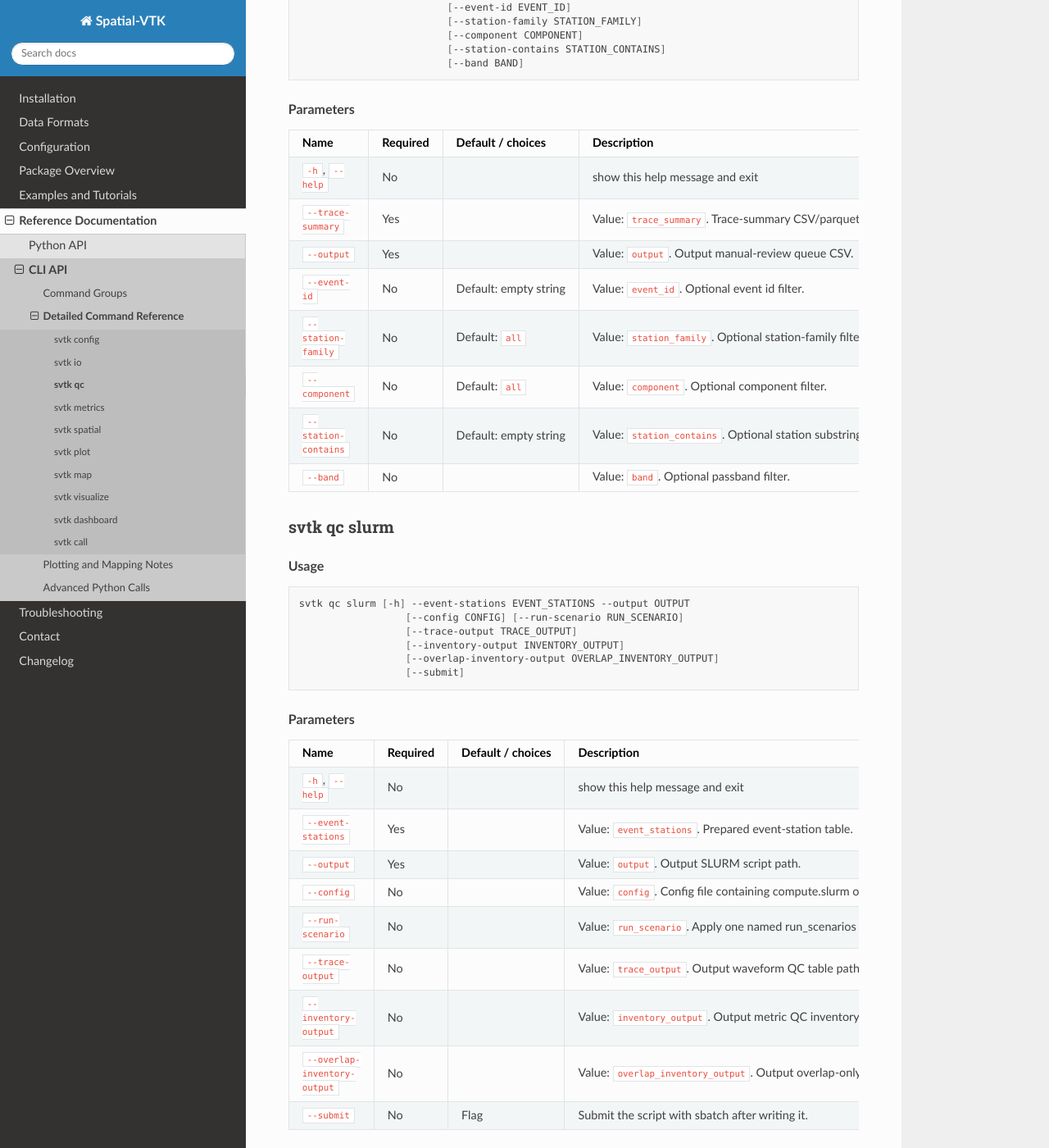
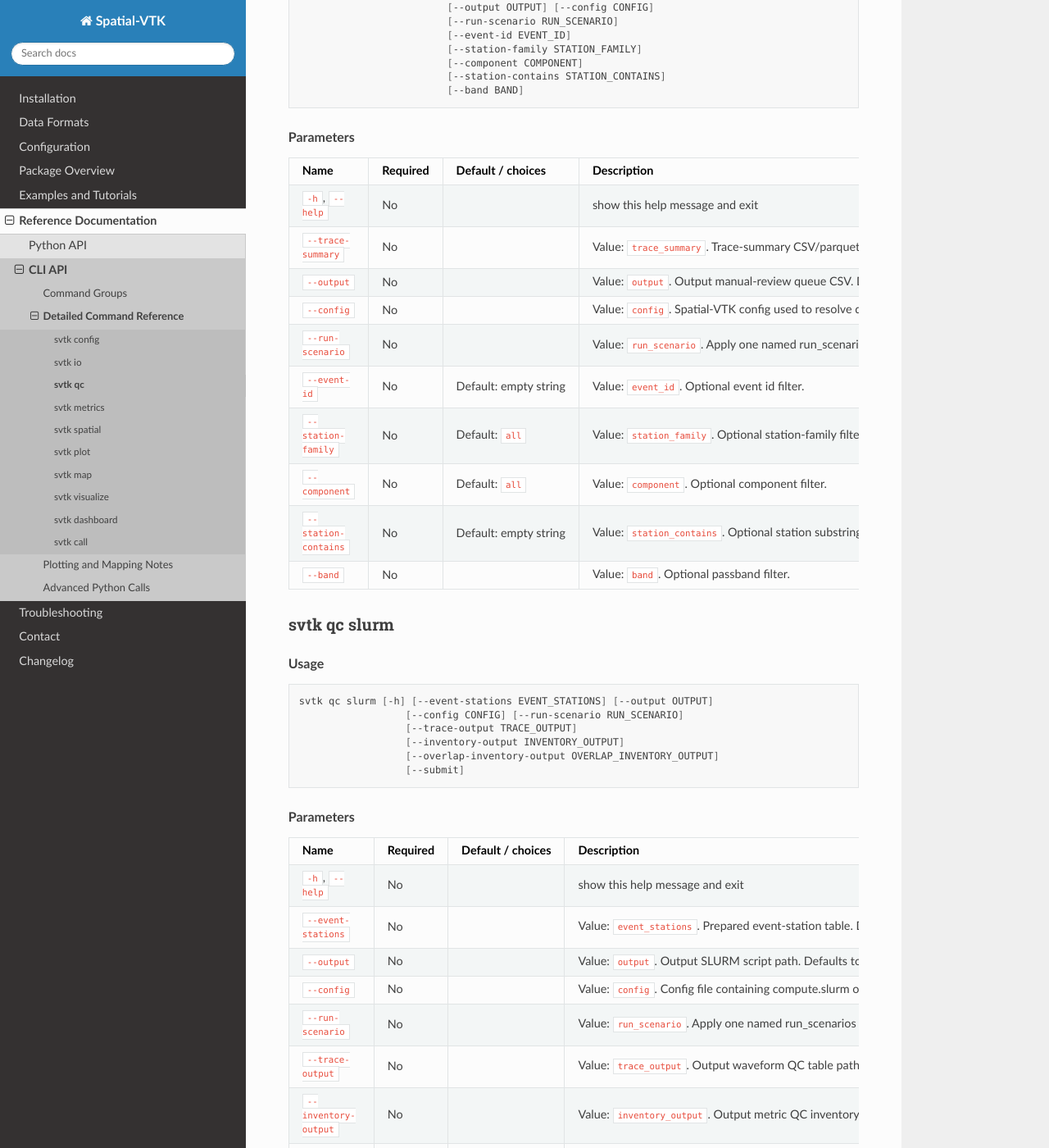
Before and after one commit to bcbirkel/spatial-vtk, a Sphinx documentation site: the page built from docs/reference/cli/qc.rst, in a window 1280 px wide and 1400 px high, scrolled down 1619 px. Shown: the whole window at 82% size. Built offline with Sphinx 7.4.7 and the Read the Docs theme 3.1.0, drawn with Linux system fonts in a browser that asks for light colours.

Commit message:
Use config defaults for QC CLI outputs

```diff
--- a/docs/reference/cli/qc.rst
+++ b/docs/reference/cli/qc.rst
@@ -106,7 +106,9 @@ svtk qc manual-queue
 
 .. code-block:: bash
 
-   svtk qc manual-queue [-h] --trace-summary TRACE_SUMMARY --output OUTPUT
+   svtk qc manual-queue [-h] [--trace-summary TRACE_SUMMARY]
+                            [--output OUTPUT] [--config CONFIG]
+                            [--run-scenario RUN_SCENARIO]
                             [--event-id EVENT_ID]
                             [--station-family STATION_FAMILY]
                             [--component COMPONENT]
@@ -128,13 +130,21 @@ svtk qc manual-queue
      -
      - show this help message and exit
    * - ``--trace-summary``
-     - Yes
+     - No
      -
-     - Value: ``trace_summary``. Trace-summary CSV/parquet path.
+     - Value: ``trace_summary``. Trace-summary CSV/parquet path. Defaults to configured output table 'qc_trace_summary'.
    * - ``--output``
-     - Yes
+     - No
      -
-     - Value: ``output``. Output manual-review queue CSV.
+     - Value: ``output``. Output manual-review queue CSV. Defaults to configured output table 'manual_review_queue'.
+   * - ``--config``
+     - No
+     -
+     - Value: ``config``. Spatial-VTK config used to resolve default input/output paths.
+   * - ``--run-scenario``
+     - No
+     -
+     - Value: ``run_scenario``. Apply one named run_scenarios overlay.
    * - ``--event-id``
      - No
      - Default: empty string
@@ -165,7 +175,7 @@ svtk qc slurm
 
 .. code-block:: bash
 
-   svtk qc slurm [-h] --event-stations EVENT_STATIONS --output OUTPUT
+   svtk qc slurm [-h] [--event-stations EVENT_STATIONS] [--output OUTPUT]
                      [--config CONFIG] [--run-scenario RUN_SCENARIO]
                      [--trace-output TRACE_OUTPUT]
                      [--inventory-output INVENTORY_OUTPUT]
@@ -187,13 +197,13 @@ svtk qc slurm
      -
      - show this help message and exit
    * - ``--event-stations``
-     - Yes
+     - No
      -
-     - Value: ``event_stations``. Prepared event-station table.
+     - Value: ``event_stations``. Prepared event-station table. Defaults to configured output table 'event_station_records'.
    * - ``--output``
-     - Yes
+     - No
      -
-     - Value: ``output``. Output SLURM script path.
+     - Value: ``output``. Output SLURM script path. Defaults to outputs/slurm/build_qc_inventory.slurm.
    * - ``--config``
      - No
      -
```
Also changed, not shown: docs/examples/cli_workflow.rst (+2 -8 lines), 2 other files.
